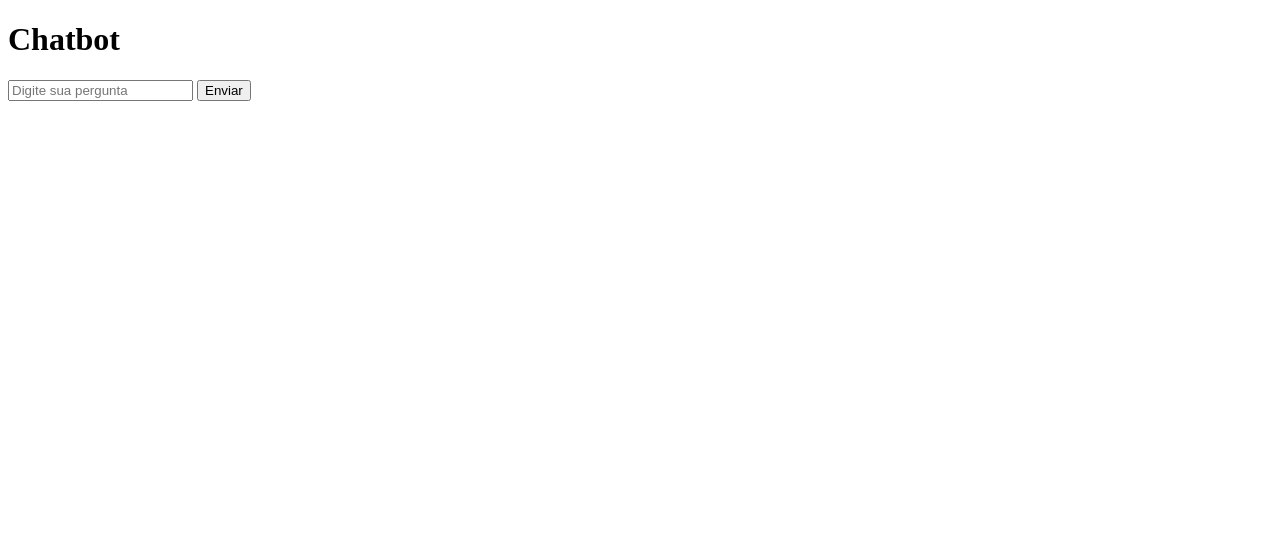
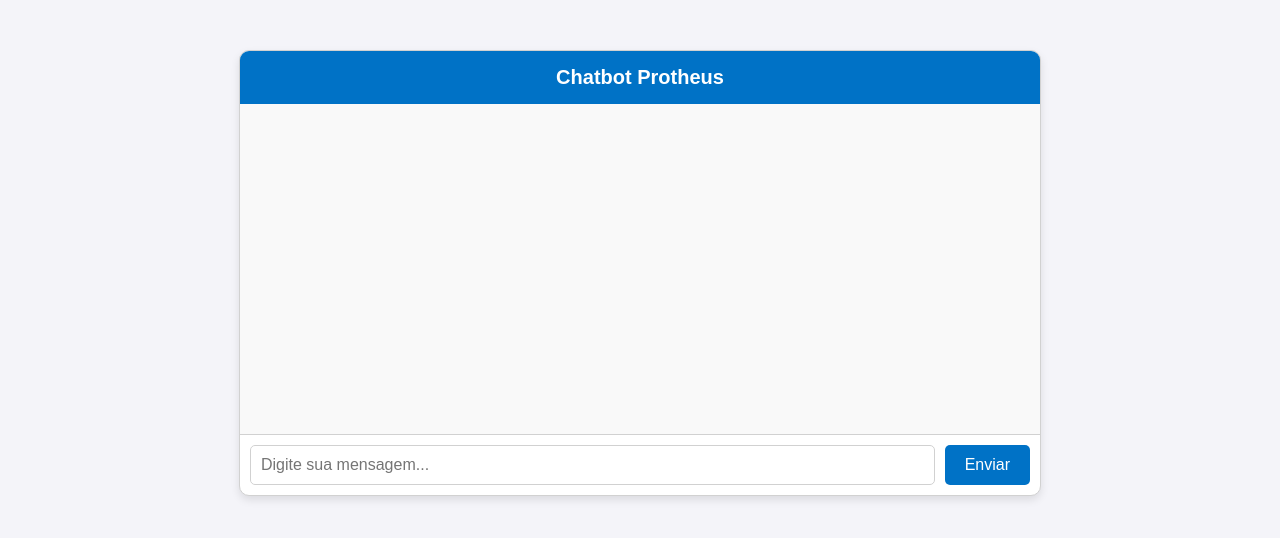
Before and after one commit to dioratoo/chatbot, a website: page public/index.html in a window 1280 px wide. Drawn offline with Linux system fonts and the light colour scheme.

Commit message:
atualização HTML

```diff
--- a/public/index.html
+++ b/public/index.html
@@ -1,34 +1,117 @@
 <!DOCTYPE html>
-<html lang="en">
+<html lang="pt-BR">
 <head>
   <meta charset="UTF-8">
   <meta name="viewport" content="width=device-width, initial-scale=1.0">
-  <title>Chatbot</title>
+  <title>Chatbot Protheus</title>
+  <style>
+    body {
+      font-family: Arial, sans-serif;
+      background-color: #f4f4f9;
+      margin: 0;
+      padding: 0;
+    }
+    .chat-container {
+      max-width: 800px;
+      margin: 50px auto;
+      background-color: #ffffff;
+      border-radius: 10px;
+      box-shadow: 0 4px 8px rgba(0, 0, 0, 0.1);
+      overflow: hidden;
+      border: 1px solid #d1d1d1;
+    }
+    .header {
+      background-color: #0072c6;
+      color: #ffffff;
+      text-align: center;
+      padding: 15px;
+      font-size: 20px;
+      font-weight: bold;
+    }
+    .messages {
+      padding: 15px;
+      height: 300px;
+      overflow-y: auto;
+      background-color: #f9f9f9;
+    }
+    .message {
+      margin-bottom: 15px;
+    }
+    .message.user {
+      text-align: right;
+      color: #0072c6;
+    }
+    .message.bot {
+      text-align: left;
+      color: #5a5a5a;
+    }
+    .footer {
+      display: flex;
+      padding: 10px;
+      border-top: 1px solid #d1d1d1;
+    }
+    .footer input {
+      flex: 1;
+      padding: 10px;
+      font-size: 16px;
+      border: 1px solid #d1d1d1;
+      border-radius: 5px;
+    }
+    .footer button {
+      margin-left: 10px;
+      background-color: #0072c6;
+      color: #ffffff;
+      border: none;
+      padding: 10px 20px;
+      font-size: 16px;
+      border-radius: 5px;
+      cursor: pointer;
+    }
+    .footer button:hover {
+      background-color: #005a99;
+    }
+  </style>
 </head>
 <body>
-  <h1>Chatbot</h1>
-  <input type="text" id="question" placeholder="Digite sua pergunta" />
-  <button onclick="askQuestion()">Enviar</button>
-  <p id="response"></p>
+  <div class="chat-container">
+    <div class="header">Chatbot Protheus</div>
+    <div class="messages" id="messages"></div>
+    <div class="footer">
+      <input type="text" id="messageInput" placeholder="Digite sua mensagem...">
+      <button onclick="sendMessage()">Enviar</button>
+    </div>
+  </div>
 
   <script>
-    async function askQuestion() {
-      const question = document.getElementById("question").value;
-      const responseField = document.getElementById("response");
+    const messagesDiv = document.getElementById("messages");
+
+    function addMessage(content, sender) {
+      const messageDiv = document.createElement("div");
+      messageDiv.className = `message ${sender}`;
+      messageDiv.textContent = content;
+      messagesDiv.appendChild(messageDiv);
+      messagesDiv.scrollTop = messagesDiv.scrollHeight;
+    }
+
+    async function sendMessage() {
+      const input = document.getElementById("messageInput");
+      const userMessage = input.value;
+      if (!userMessage.trim()) return;
+
+      addMessage(userMessage, "user");
+      input.value = "";
 
       try {
-        const res = await fetch("https://chatbot-ln7f.onrender.com/chatbot", {
+        const response = await fetch("/chatbot", {
           method: "POST",
-          headers: {
-            "Content-Type": "application/json"
-          },
-          body: JSON.stringify({ message: question })
+          headers: { "Content-Type": "application/json" },
+          body: JSON.stringify({ message: userMessage })
         });
 
-        const data = await res.json();
-        responseField.textContent = data.reply;
+        const data = await response.json();
+        addMessage(data.reply, "bot");
       } catch (error) {
-        responseField.textContent = "Erro ao se conectar ao chatbot.";
+        addMessage("Erro ao se comunicar com o servidor.", "bot");
       }
     }
   </script>
```
